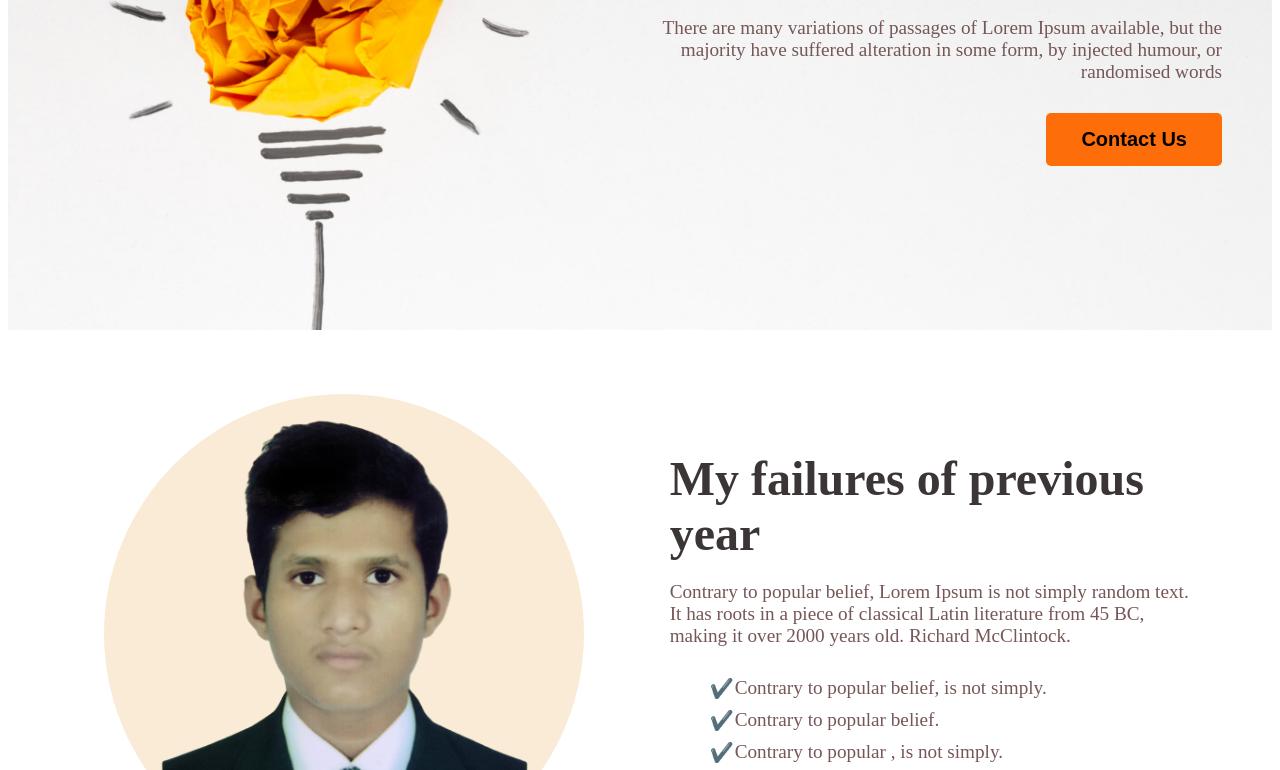
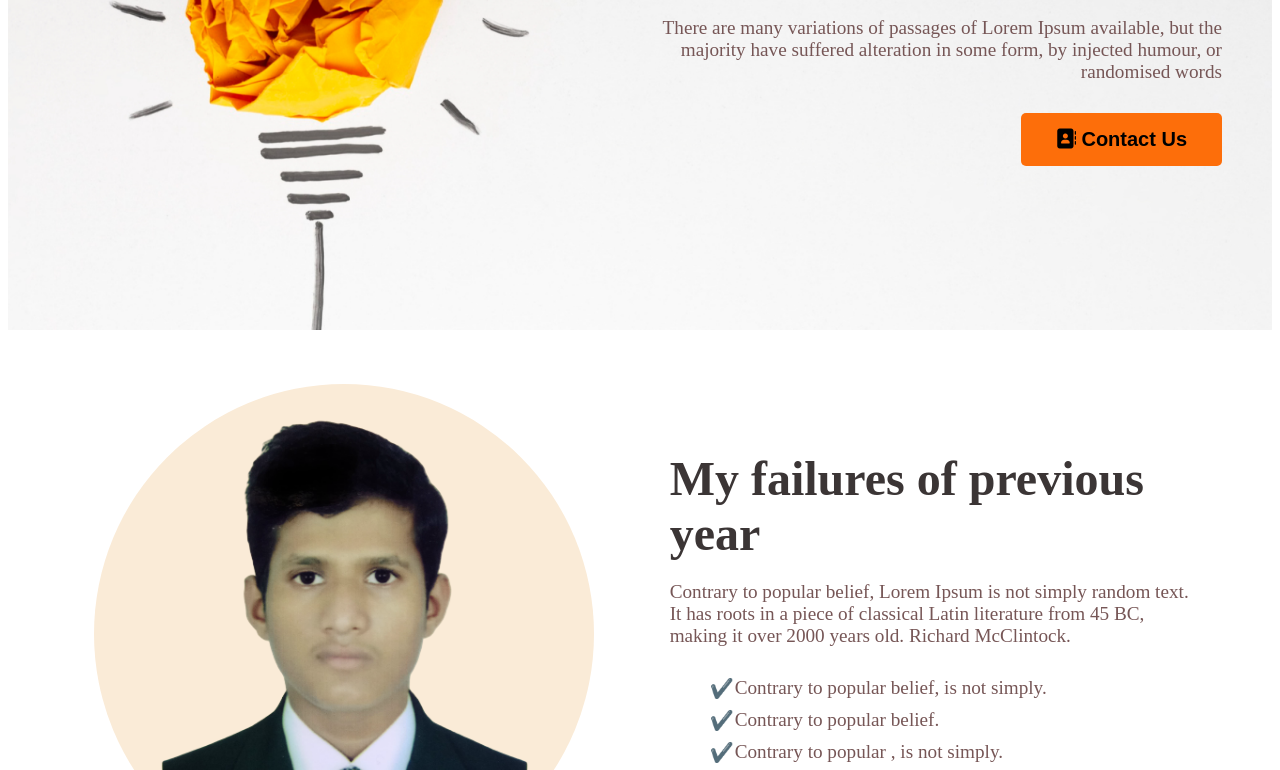
Before and after one commit to msislam2308/our-plans, a plain HTML site: page index.html in a window 1280 px wide. Shown: the part 318-1088 px from the top of the page. Drawn offline with Linux system fonts and the light colour scheme.

Commit message:
final project done

```diff
--- a/index.html
+++ b/index.html
@@ -10,6 +10,7 @@
         rel="stylesheet" >
     <script src="https://kit.fontawesome.com/f056a62cc9.js" crossorigin="anonymous"></script>
     <link rel="stylesheet" href="style.css">
+    <script src="https://kit.fontawesome.com/ad172e0720.js" crossorigin="anonymous"></script>
     <title>Our plans</title>
 </head>
 <body>
@@ -21,12 +22,12 @@
             available, but the majority have suffered alteration in some
             form, by injected humour, or randomised words
             </p>
-            <button type="button" class="btcolor">Contact Us</button>
+            <button type="button" class="btcolor"><i class="fa-solid fa-address-book"></i> Contact Us</button>
         </div>
     </header>
     <section class="title">
         <div class="title-column1">
-            <img src="images/sagor.png" alt=""/>
+            <img src="images/sagor.png" alt="" style="border-radius: 35%;">
         </div>
         <div class="title-column2">
             <h1 class="header-title">My failures of previous year</h1>
@@ -74,7 +75,7 @@
         <div class="multi-bg">
             <div class="section-banner-content">
             <h1 class="header-title header-title-special" style="color: aliceblue;">Awlays keep a positive<br>mindset</h1>
-            <a href="https://wa.me/qr/UTXNGGJUDO2IH1" class="section-btcolor header-title-special">Call Now</a>
+            <a href="https://wa.me/qr/UTXNGGJUDO2IH1" class="section-btcolor header-title-special"><i class="fa-solid fa-phone"></i> Call Now</a>
         </div>
         </div>
     </section>
--- a/style.css
+++ b/style.css
@@ -66,8 +66,8 @@ nav{
 .title-column1::before {
         content: "";
         position: absolute;
-        width: 480px;
-        height: 480px;
+        width: 500px;
+        height: 500px;
         background-color: antiquewhite;
         border-radius: 50%;
         z-index: 0;
```
